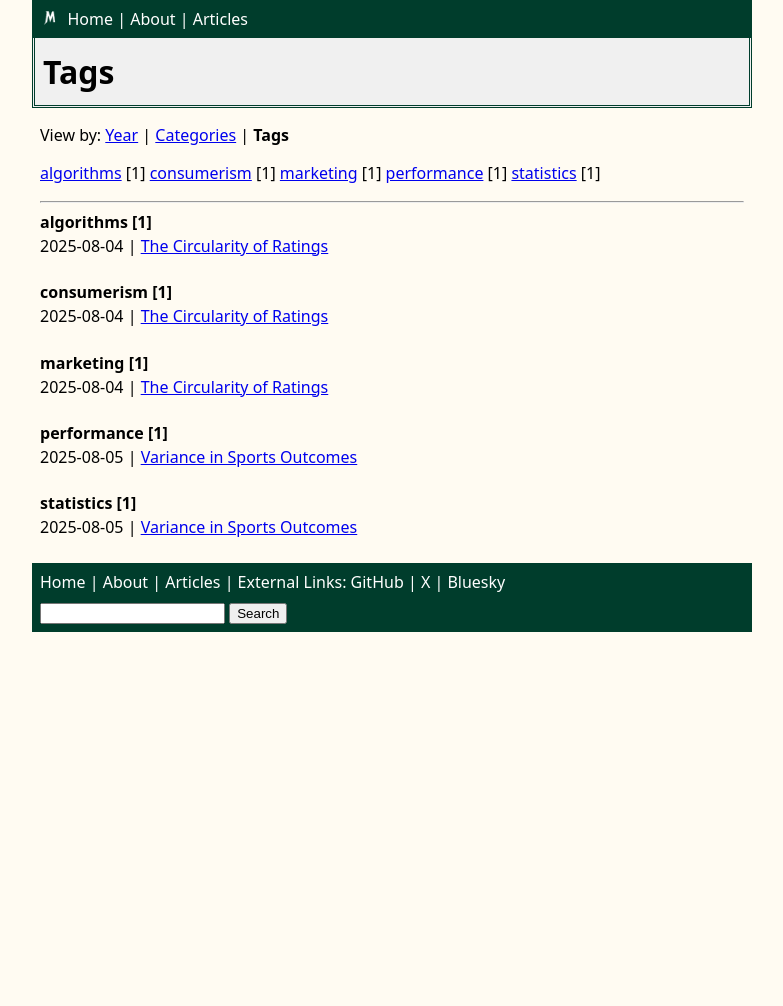
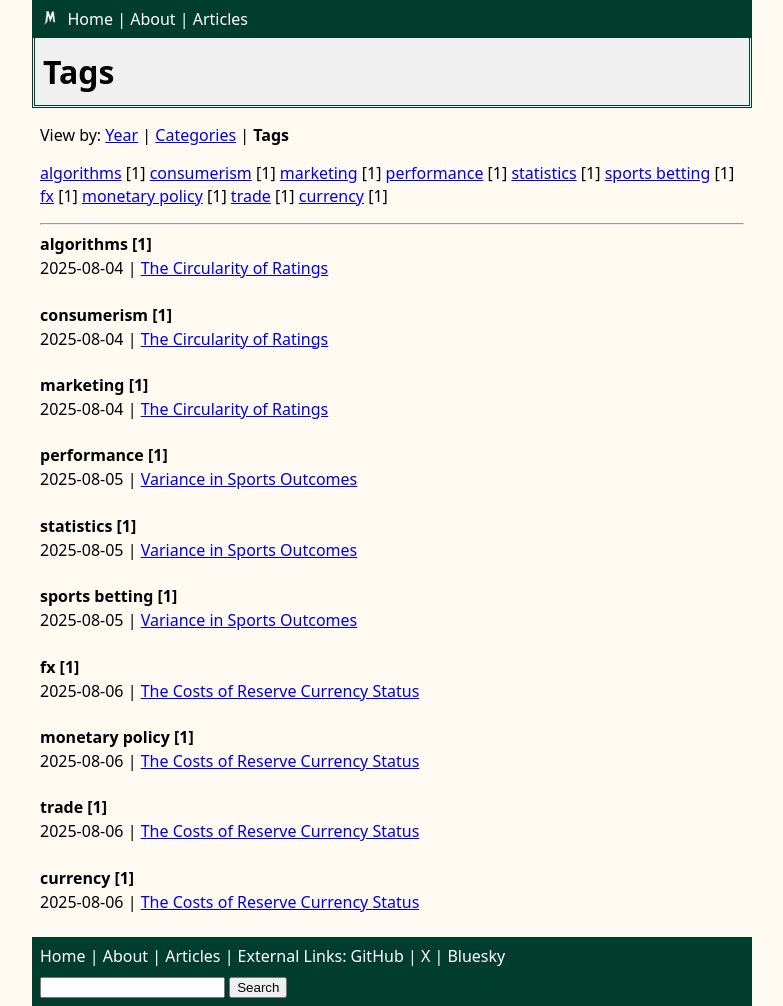
Before and after one commit to maxkossek/maxkossek.github.io, a Jekyll site: the page built from tags.html, in a window 1280 px wide. Shown: the whole page, without its empty margins (248-1031 px from the left). Built offline with Jekyll 4.4.1, drawn with Linux system fonts in a browser that asks for light colours; before the commit the page ends 900 px from its top, so only the background shows below that; some of the changed lines change nothing that is shown.

Commit message:
Add article on reserve currency

```diff
--- a/_posts/2025-08-05-variance-sports.md
+++ b/_posts/2025-08-05-variance-sports.md
@@ -3,7 +3,7 @@ layout: post
 title: Variance in Sports Outcomes
 date: 2025-08-05
 categories: [sports]
-tags: [performance, statistics]
+tags: [performance, statistics, sports betting]
 author: "Max Kossek"
 description: How the design of sports games and leagues affect their variance and spread for betting.
 sitemap:
--- /dev/null
+++ b/_posts/2025-08-06-reserve-currency.md
@@ -0,0 +1,19 @@
+---
+layout: post
+title: The Costs of Reserve Currency Status
+date: 2025-08-06
+categories: [economics]
+tags: [fx, monetary policy, trade, currency]
+author: "Max Kossek"
+description: The trade-offs of a country having reserve currency status in the global economic system.
+sitemap:
+    lastmod: 2025-08-06
+---
+
+Whether you think reserve currency status benefits a country (e.g., USA) depends primarily on whether you focus on consumption vs production, as well as the short-term vs long-term. Almost all supposed benefits of being the reserve currency come with real trade-offs. Other supposed benefits--like lower interest rates--are misattributed to reserve currency status.
+
+The benefits of reserve currency status are mainly short-term: being able to run persistent currenct account deficits by issuing liabilities denominated in the reserve currency (e.g., dollars). This gives other nations a claim to real goods or assets in the future. Capital inflows benefits the financial sector by increasing asset prices, but come at the cost of productive investment in tradable sectors and industrial capacity. Demand for dollars leads to an appreciation of the dollar's value relative to other currencies. This benefits importers at the cost of exporters.
+
+The claim that reserve currency status leads to lower borrowing costs both reverses causality and misunderstands that the central bank in a country with floating exchange rates can control interest rates. In fact, the central bank could engage in direct money printing to fund its spending. This would avoid the issuance of debt instruments entirely. Even within current legal constrains, the central bank has plenty of tools, such as yield curve control (YCC), to control both short- and long-term interest rates. The argument is also not supported empirically: the U.S. has had higher interest rates than many other countries such as Switzerland.
+
+The main benefit of reserve currency status is the control and leverage it provides in global finance. It gives the USA power to impose extraterritorial sanctions and conduct global financial surveillance. However, over-reliance and weaponization of these tools undermines the stability required for currency to act as reserve currency and gives an incentive for other countries to circumvent these restrictions and reduce reliance on the reserve currency (e.g., to de-dedollarize) over time. Sanctions specifically have had limited efficacy and impose high costs. A retrenchment in USA foreign policy would reduce the influence of the foreign policy establishment to lobby for the continued use of these controls.
```
